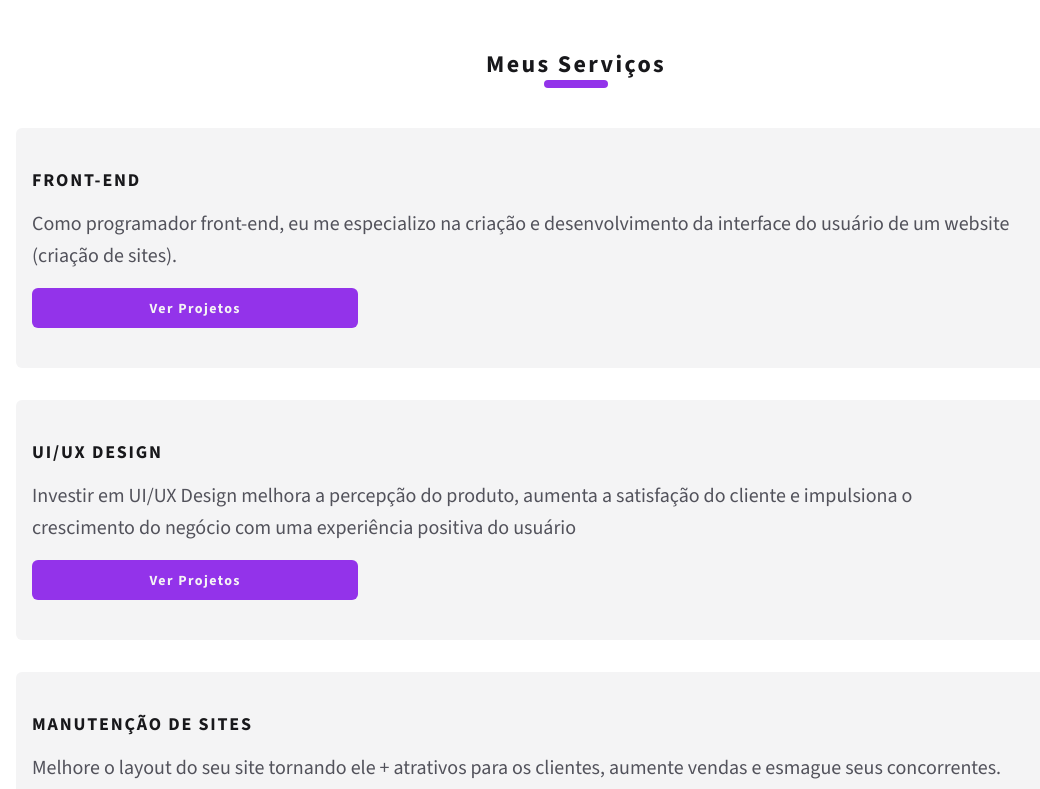
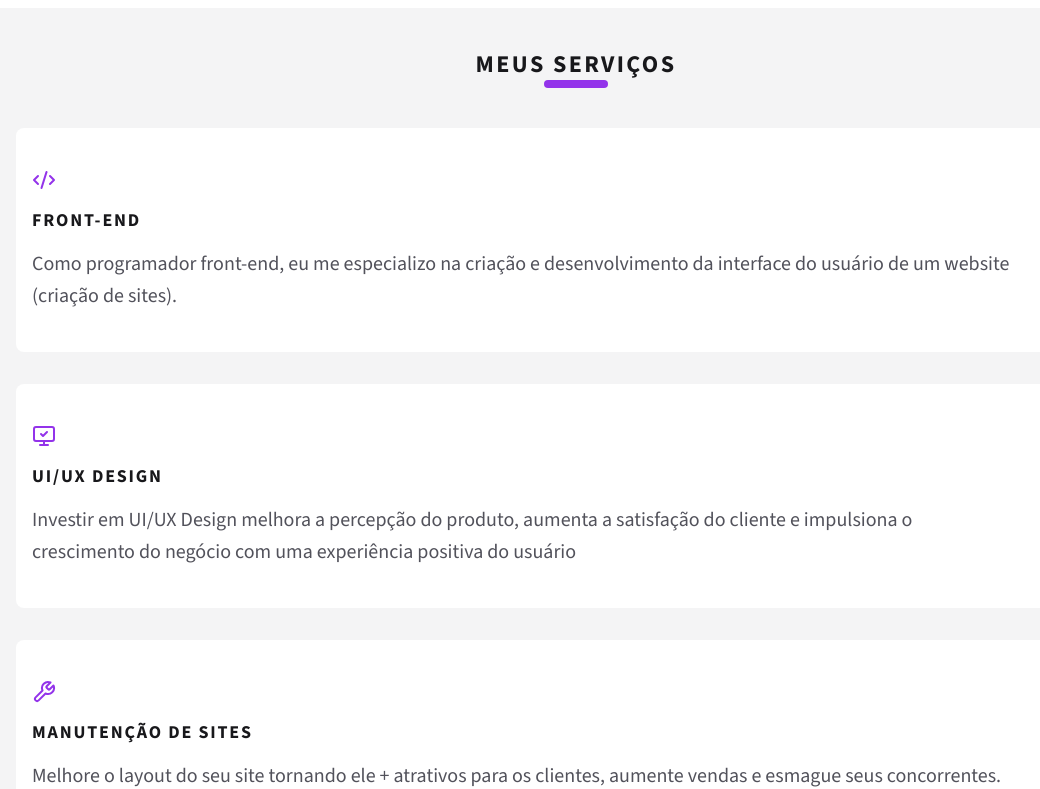
Before and after one commit to dinhoSilwa/claudiosilva, a React (Vite) app: page / in a window 1280 px wide. Shown: the part 1640-2429 px from the top of the page, without its empty margins (64-1104 px from the left). Built offline with nearby package versions, Linux system fonts and the light colour scheme.

Commit message:
Style:Services) edition and added styles propies

```diff
--- a/src/components/Services.tsx
+++ b/src/components/Services.tsx
@@ -1,29 +1,32 @@
+import { CodeXml, MonitorCheck, Wrench } from "lucide-react"
 import { ButtonCTA } from "./Button"
 import { Paragraph } from "./Paragraph"
 import { Title } from "./Title"
+import { CgIfDesign } from "react-icons/cg"
 
 export const Services = () =>{
   return(
      <>
-<section className="pt-10 flex flex-col gap-10">
-<Title type="title">Meus Serviços</Title>
+<section className="pt-10 flex flex-col gap-10 bg-zinc-100">
+<Title type="title">{"Meus Serviços".toLocaleUpperCase()}</Title>
       <section className="font-source h-auto flex flex-col gap-8 items-center">
-        <article className="w-[85%] px-4 py-10 flex flex-col gap-[16px] bg-zinc-100 rounded-md">
+
+        <article className="w-[85%] px-4 py-10 flex flex-col gap-[16px] bg-white rounded-lg">
+        <CodeXml  className="text-purple-600" strokeWidth={2}/>
           <Title type="sub-title">Front-end</Title>
           <Paragraph type="service-text">Como programador front-end, eu me especializo na criação e desenvolvimento da interface do usuário de um website (criação de sites).</Paragraph>
-          <ButtonCTA size="small">Ver Projetos</ButtonCTA>
         </article>
-        <article className="w-[85%] px-4 py-10 flex flex-col gap-[16px] bg-zinc-100 rounded-md">
+        <article className="w-[85%] px-4 py-10 flex flex-col gap-[16px] bg-white rounded-lg">
+          <MonitorCheck className="text-purple-600" strokeWidth={2}/>
           <Title type="sub-title">Ui/Ux Design</Title>
           <Paragraph type="service-text">
           Investir em UI/UX Design melhora a percepção do produto, aumenta a satisfação do cliente e impulsiona o crescimento do negócio com uma experiência positiva do usuário            </Paragraph>
-          <ButtonCTA size="small">Ver Projetos</ButtonCTA>
         </article>
-        <article className="w-[85%] px-4 py-10 flex flex-col gap-[16px] bg-zinc-100 rounded-md">
+        <article className="w-[85%] px-4 py-10 flex flex-col gap-[16px] bg-white rounded-lg">
+        <Wrench className="text-purple-600" strokeWidth={2} />
           <Title type="sub-title">Manutenção de sites</Title>
           <Paragraph type="service-text">
           Melhore o layout do seu site tornando ele + atrativos para os clientes, aumente vendas e esmague seus concorrentes. Deixa comigo a manutenção do seu website.            </Paragraph>
-          <ButtonCTA size="small">Ver Projetos</ButtonCTA>
         </article>
       </section>
 </section>
```
